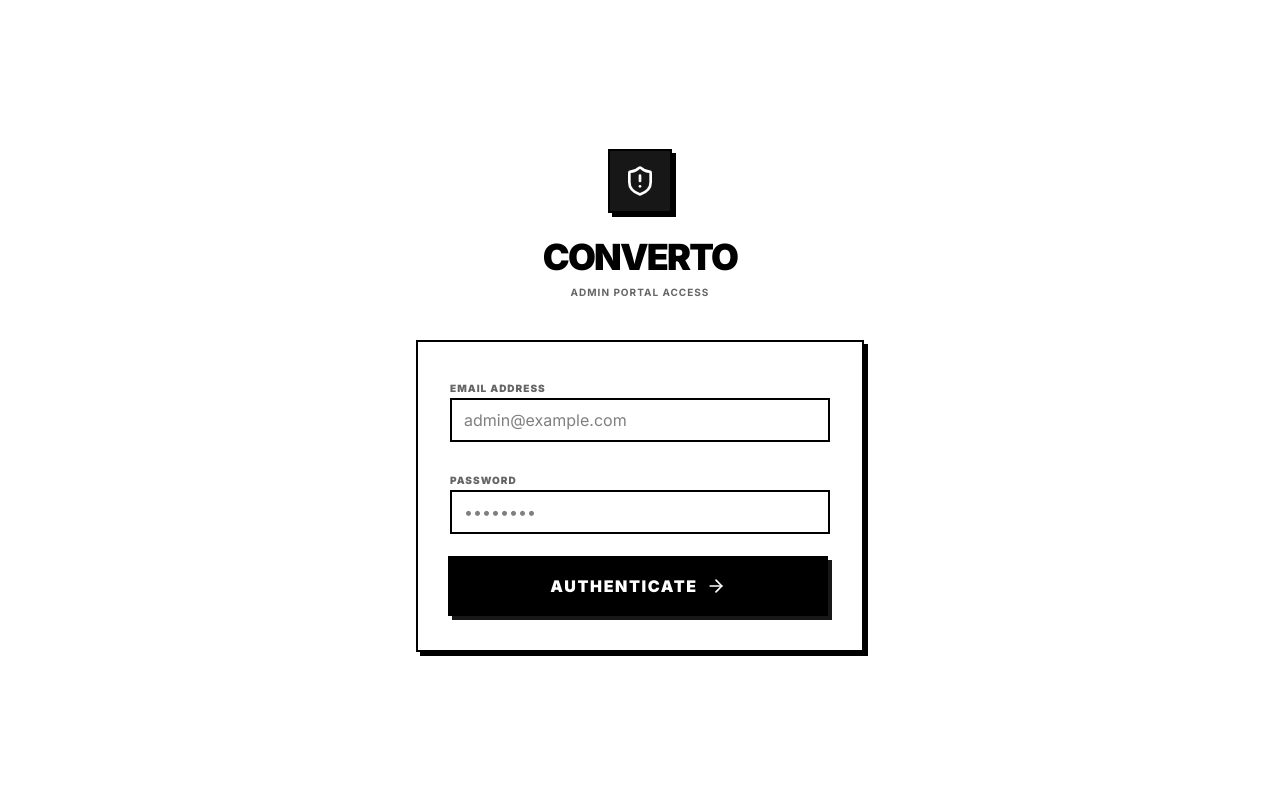
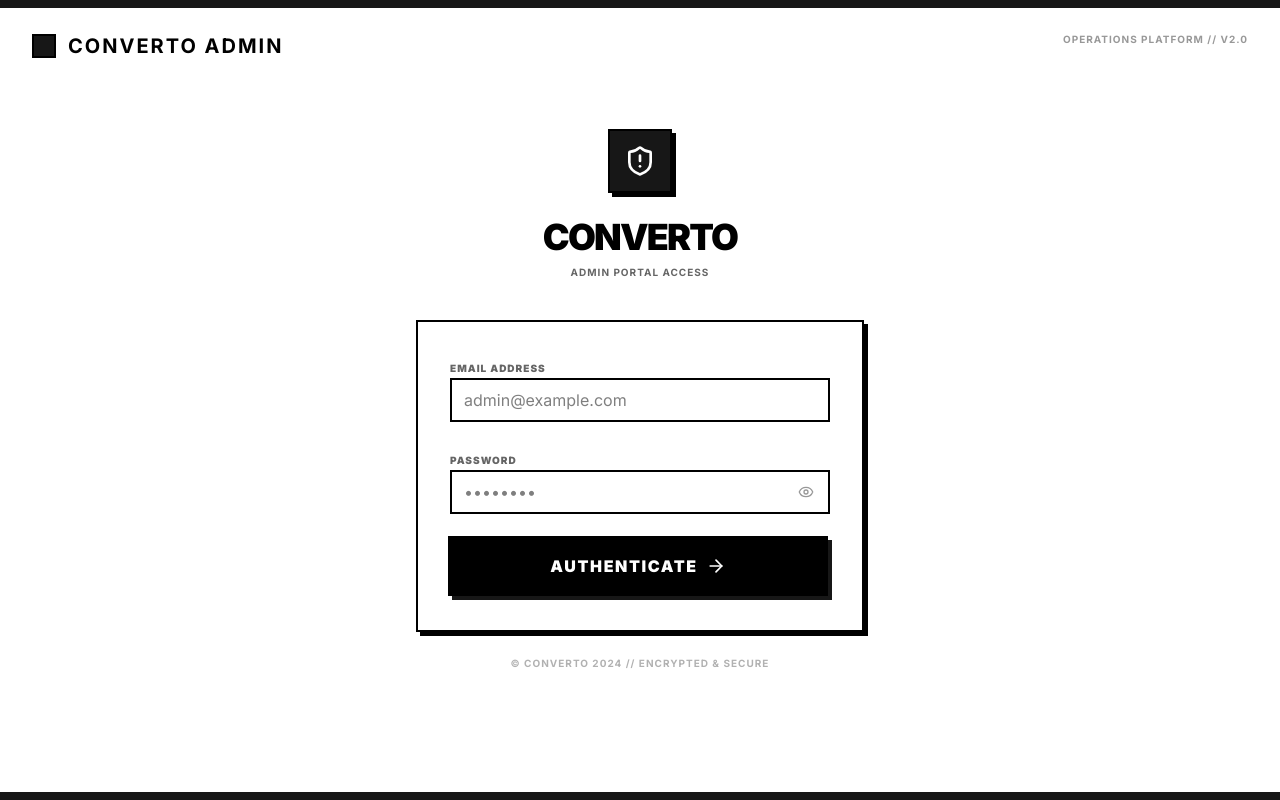
Before and after one commit to MasterSaptak/Converto_ServerSide, a Next.js app: page /login in a window 1280 px wide. Built offline with nearby package versions, Linux system fonts and the light colour scheme.

Commit message:
feat: add admin authentication and landing page with staff-restricted portal access

```diff
--- a/app/login/page.tsx
+++ b/app/login/page.tsx
@@ -3,7 +3,7 @@
 import { useState } from 'react'
 import { createClient } from '@/lib/supabase/client'
 import { useRouter } from 'next/navigation'
-import { ShieldAlert, ArrowRight, Loader2 } from 'lucide-react'
+import { ShieldAlert, ArrowRight, Loader2, Eye, EyeOff } from 'lucide-react'
 
 export default function AdminLoginPage() {
   const router = useRouter()
@@ -11,6 +11,7 @@ export default function AdminLoginPage() {
   const [password, setPassword] = useState('')
   const [loading, setLoading] = useState(false)
   const [error, setError] = useState<string | null>(null)
+  const [showPassword, setShowPassword] = useState(false)
 
   const handleLogin = async (e: React.FormEvent) => {
     e.preventDefault()
@@ -50,11 +51,22 @@ export default function AdminLoginPage() {
   }
 
   return (
-    <div className="min-h-screen flex items-center justify-center bg-background p-4 animate-in fade-in duration-500">
-      <div className="w-full max-w-md">
+    <div className="min-h-screen flex flex-col items-center justify-center bg-background p-4 relative overflow-hidden animate-in fade-in duration-500">
+      {/* Background decorative elements */}
+      <div className="absolute top-0 left-0 w-full h-2 bg-primary" />
+      <div className="absolute bottom-0 left-0 w-full h-2 bg-primary" />
+      <div className="absolute top-8 left-8 hidden md:flex items-center gap-3 select-none">
+        <div className="h-6 w-6 border-2 border-foreground bg-primary" />
+        <span className="text-xl font-bold uppercase tracking-widest">Converto Admin</span>
+      </div>
+      <div className="absolute top-8 right-8 hidden md:block text-[10px] font-bold uppercase tracking-widest opacity-40">
+        Operations Platform // v2.0
+      </div>
+
+      <div className="w-full max-w-md relative z-10">
 
         <div className="mb-10 text-center">
-          <div className="inline-flex w-16 h-16 border-2 border-foreground bg-primary items-center justify-center mb-6 shadow-[4px_4px_0px_var(--color-foreground)]">
+          <div className="inline-flex w-16 h-16 border-2 border-foreground bg-primary items-center justify-center mb-6 shadow-[4px_4px_0px_var(--color-foreground)] hover:translate-y-[2px] hover:translate-x-[2px] hover:shadow-[2px_2px_0px_var(--color-foreground)] transition-all">
             <ShieldAlert className="w-8 h-8 text-primary-foreground" />
           </div>
           <h1 className="text-4xl font-black uppercase tracking-tighter">Converto</h1>
@@ -83,14 +95,23 @@ export default function AdminLoginPage() {
 
           <div className="space-y-2 relative z-10">
             <label className="text-[10px] font-black uppercase tracking-widest opacity-60">Password</label>
+            <div className="relative">
               <input
-              type="password"
+                type={showPassword ? 'text' : 'password'}
                 value={password}
                 onChange={(e) => setPassword(e.target.value)}
                 required
-              className="brutal-input w-full bg-background"
+                className="brutal-input w-full bg-background pr-12"
                 placeholder="••••••••"
               />
+              <button
+                type="button"
+                onClick={() => setShowPassword(!showPassword)}
+                className="absolute right-3 top-1/2 -translate-y-1/2 p-1 opacity-40 hover:opacity-100 transition-opacity"
+              >
+                {showPassword ? <EyeOff className="w-4 h-4" /> : <Eye className="w-4 h-4" />}
+              </button>
+            </div>
           </div>
 
           <button
@@ -106,6 +127,10 @@ export default function AdminLoginPage() {
           </button>
 
         </form>
+
+        <div className="mt-6 text-center text-[10px] uppercase font-bold tracking-widest opacity-30">
+          © Converto 2024 // Encrypted & Secure
+        </div>
       </div>
     </div>
   )
--- a/app/page.tsx
+++ b/app/page.tsx
@@ -33,7 +33,7 @@ export default function LandingPage() {
              <ArrowRight className="w-6 h-6 group-hover:translate-x-2 transition-transform" />
           </Link>
 
-          <Link href="/login" className="brutal-button bg-white flex items-center justify-between group">
+          <Link href="/login" className="brutal-button bg-white text-black flex items-center justify-between group">
              <span className="text-xl uppercase">Staff Login</span>
              <ArrowRight className="w-6 h-6 group-hover:translate-x-2 transition-transform" />
           </Link>
```
Lines whose indentation alone changed are shown as unchanged.
